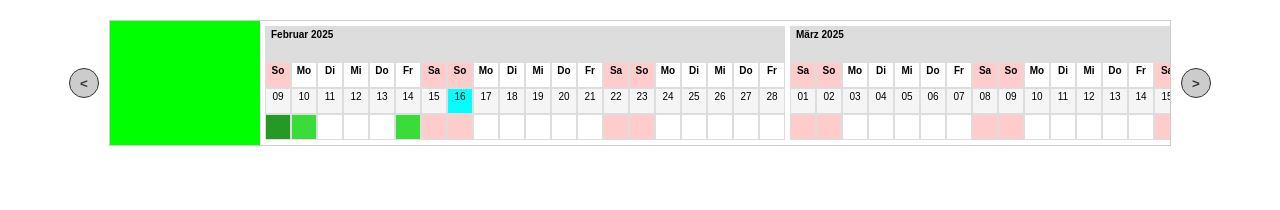
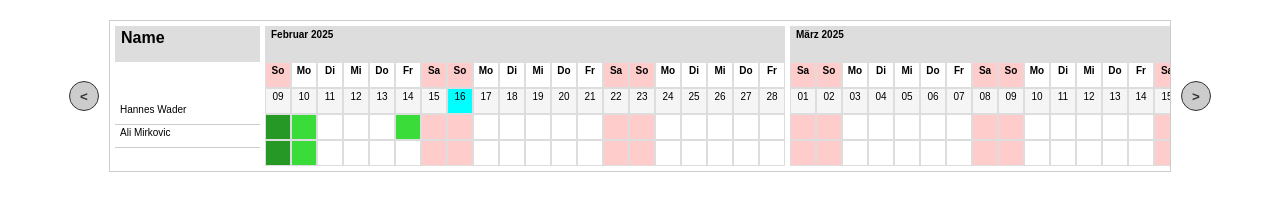
Before and after one commit to medienrocker/DB-SuS-Status, a plain HTML site: page 03List1.html in a window 1280 px wide. Drawn offline with Linux system fonts and the light colour scheme.

Commit message:
Left Name container works. BUG: right arrow and Calendar generation screwed up.

```diff
--- a/03List1.html
+++ b/03List1.html
@@ -17,7 +17,15 @@
 
     <!-- Hidden Div with Date Ranges -->
     <div class="hidden">
-        <div class="bs_data-ranges">4. Februar 2025 - 11. Februar 2025 | 14. Februar 2025 - 15. Februar 2025</div>
+        <div class="bs_data-ranges">4. Februar 2025 - 11. Februar 2025 | 14. Februar 2025 - 15. Februar 2025 | 2. März
+            2025 -
+            11. März 2025</div>
+        <div class="bs_data-user"><a href="https://lms.lernen.hamburg/user/view.php?id=110087&amp;course=217256">Hannes
+                Wader</a></div>
+        <div class="bs_data-ranges">2. Februar 2025 - 11. Februar 2025 | 16. Februar 2025 - 30. März 2025</div>
+        <div class="bs_data-user"><a href="https://lms.lernen.hamburg/user/view.php?id=110088&amp;course=217256">Ali
+                Mirkovic</a></div>
+
         <!-- <div class="bs_data-ranges">[[Anfang1]] - [[Ende1]] | [[Anfang2]] - [[Ende2]] | [[Anfang3]] - [[Ende3]] | [[Anfang4]] -
             [[Ende4]] | [[Anfang5]] - [[Ende5]] | [[Anfang6]] - [[Ende6]] | [[Anfang7]] - [[Ende7]] | [[Anfang8]] - [[Ende8]] |
             [[Anfang9]] - [[Ende9]] | [[Anfang10]] - [[Ende10]] | [[Anfang11]] - [[Ende11]] | [[Anfang12]] - [[Ende12]] |
@@ -25,14 +33,14 @@
 
         <!-- <div class="bs_data-user">##user## - ##edit## - ##more## - [[Name]] - [[Wunschberufe]] - [[Begründung]]</div> -->
 
-        <div class="bs_data-user">Hannes Wader</div>
+        <!-- <div class="bs_data-user">Hannes Wader</div> -->
 
-        <div class="bs_data-infos">[[Beruf1]] - [[Kontakt1]] | [[Beruf2]] - [[Kontakt2]] | [[Beruf3]] - [[Kontakt3]] |
+        <!-- <div class="bs_data-infos">[[Beruf1]] - [[Kontakt1]] | [[Beruf2]] - [[Kontakt2]] | [[Beruf3]] - [[Kontakt3]] |
         [[Beruf4]] - [[Kontakt4]] |
         [[Beruf5]] - [[Kontakt5]] | [[Beruf6]] - [[Kontakt6]] | [[Beruf7]] - [[Kontakt7]] | [[Beruf8]] -
         [[Kontakt8]] |
         [[Beruf9]] - [[Kontakt9]] | [[Beruf10]] - [[Kontakt10]] | [[Beruf11]] - [[Kontakt11]] | [[Beruf12]] -
-            [[Kontakt12]] | [[Beruf13]] - [[Kontakt13]]</div>
+        [[Kontakt12]] | [[Beruf13]] - [[Kontakt13]]</div> -->
     </div>
 
     <script>
@@ -49,12 +57,7 @@
                 let endDate = new Date();
                 endDate.setDate(today.getDate() + 28);
 
-            // Create the fixedContainer element
-            const fixedContainer = document.createElement("div");
-            fixedContainer.classList.add("bs_cal2_fixed-left");
-
-            // Append the fixedContainer to the calendar element
-            calendar.appendChild(fixedContainer);
+                let fixedContainerCreated = false;
 
                 function parseDateRange(text) {
                     return text.split('|').map(range => {
@@ -78,6 +81,9 @@
 
                     const allDataRanges = Array.from(document.querySelectorAll(".bs_data-ranges"))
                         .map(div => parseDateRange(div.innerText));
+
+                    const allUserNames = Array.from(document.querySelectorAll(".bs_data-user a"))
+                        .map(a => a.innerText);
 
                     while (current <= end) {
                         let monthName = current.toLocaleDateString("de-DE", { month: "long", year: "numeric" });
@@ -113,6 +119,36 @@
                             });
 
                             calendar.appendChild(monthContainer);
+
+                            if (!fixedContainerCreated) {
+                                const fixedContainer = document.createElement("div");
+                                fixedContainer.classList.add("bs_cal2_fixed-left");
+
+                                const monthHeight = document.createElement("div");
+                                monthHeight.classList.add("bs_cal2_month-height");
+                                monthHeight.innerHTML = "Name";
+
+                                const rowHeight = document.createElement("div");
+                                rowHeight.classList.add("bs_cal2_row-height");
+
+                                const dateHeight = document.createElement("div");
+                                dateHeight.classList.add("bs_cal2_date-height");
+
+                                // Append the same cells to the fixedContainer
+                                fixedContainer.appendChild(monthHeight);
+                                fixedContainer.appendChild(rowHeight);
+                                fixedContainer.appendChild(dateHeight);
+
+                                allUserNames.forEach(userName => {
+                                    const userRow = document.createElement("div");
+                                    userRow.classList.add("bs_cal2_data-height");
+                                    userRow.innerHTML = userName; // Insert user name
+                                    fixedContainer.appendChild(userRow);
+                                });
+
+                                calendar.appendChild(fixedContainer);
+                                fixedContainerCreated = true;
+                            }
 
                             lastMonth = current.getMonth();
                             lastYear = current.getFullYear();
@@ -171,8 +207,8 @@
 
                 document.getElementById("next").addEventListener("click", () => {
                     startDate.setDate(startDate.getDate() + 7);
-                endDate.setDate(endDate.getDate() + 7);
-                generateCalendar(startDate, endDate);
+                    endDate.setDate(end(endate.getdate() + 7));
+                    generateCalendar(startdate, enddate);
                 });
             }
     </script>
--- a/style.css
+++ b/style.css
@@ -233,15 +233,41 @@
 
 .bs_cal2_fixed-left {
     position: absolute;
-    left: 0;
-    width: 150px;
-    background-color: lime;
-    height: 100%;
-    top: 0;
+    left: 5px;
+    width: 145px;
+    /* background-color: lime; */
+    height: calc(100% - 10px);
+    top: 5;
 }
 
 .bs_cal2_row {
     display: flex;
+}
+
+.bs_cal2_row-height {
+    height: 20px;
+}
+
+.bs_cal2_date-height {
+    height: 20px;
+}
+
+.bs_cal2_data-height {
+    height: 20px;
+    font-size: 10px;
+    /* background-color: var(--bs-section-bg); */
+    border-bottom: 1px solid var(--bs-month-bg);
+    padding-left: 5px;
+    padding-top: 2px;
+}
+
+.bs_cal2_month-height {
+    height: 30px;
+    padding: 2px 5px;
+    font-weight: bold;
+    background: #ddd;
+    text-align: left;
+    border: 1px solid transparent;
 }
 
 .bs_cal2_cell {
```
Lines whose indentation alone changed are shown as unchanged.
